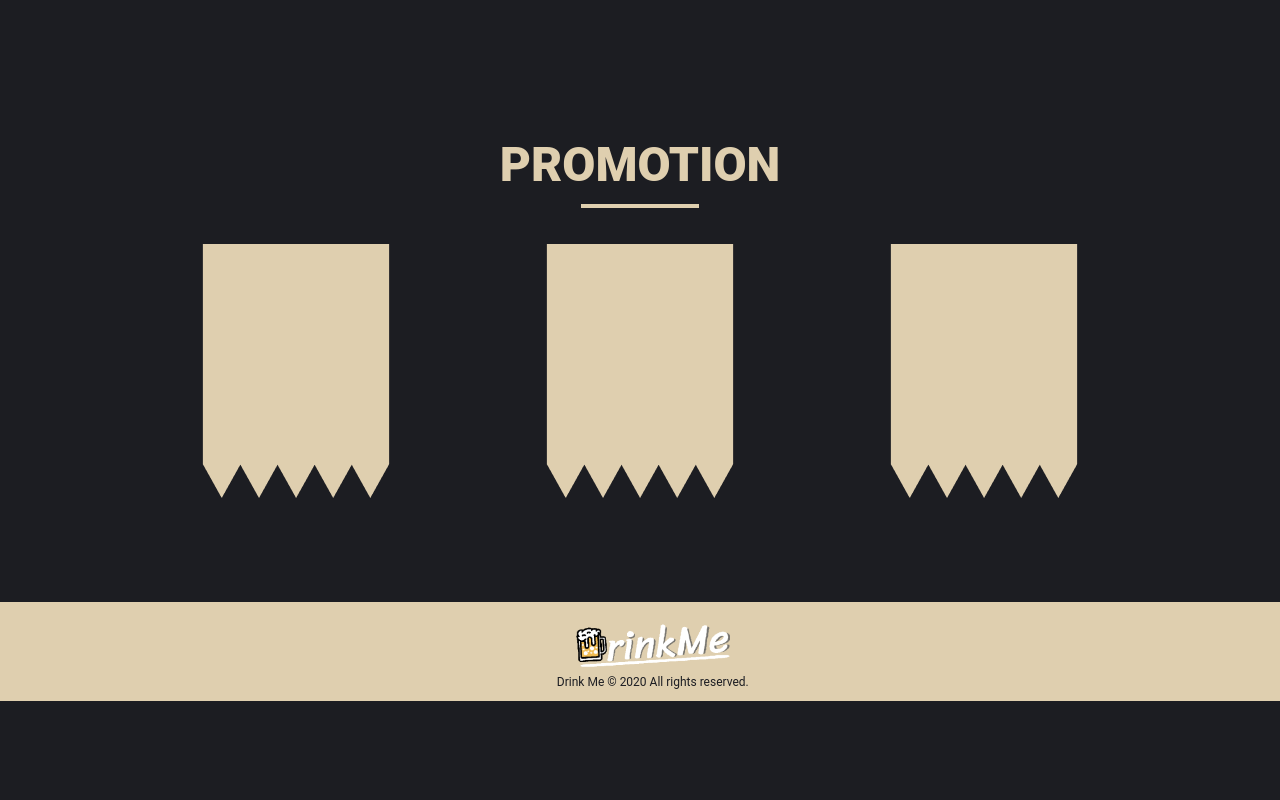
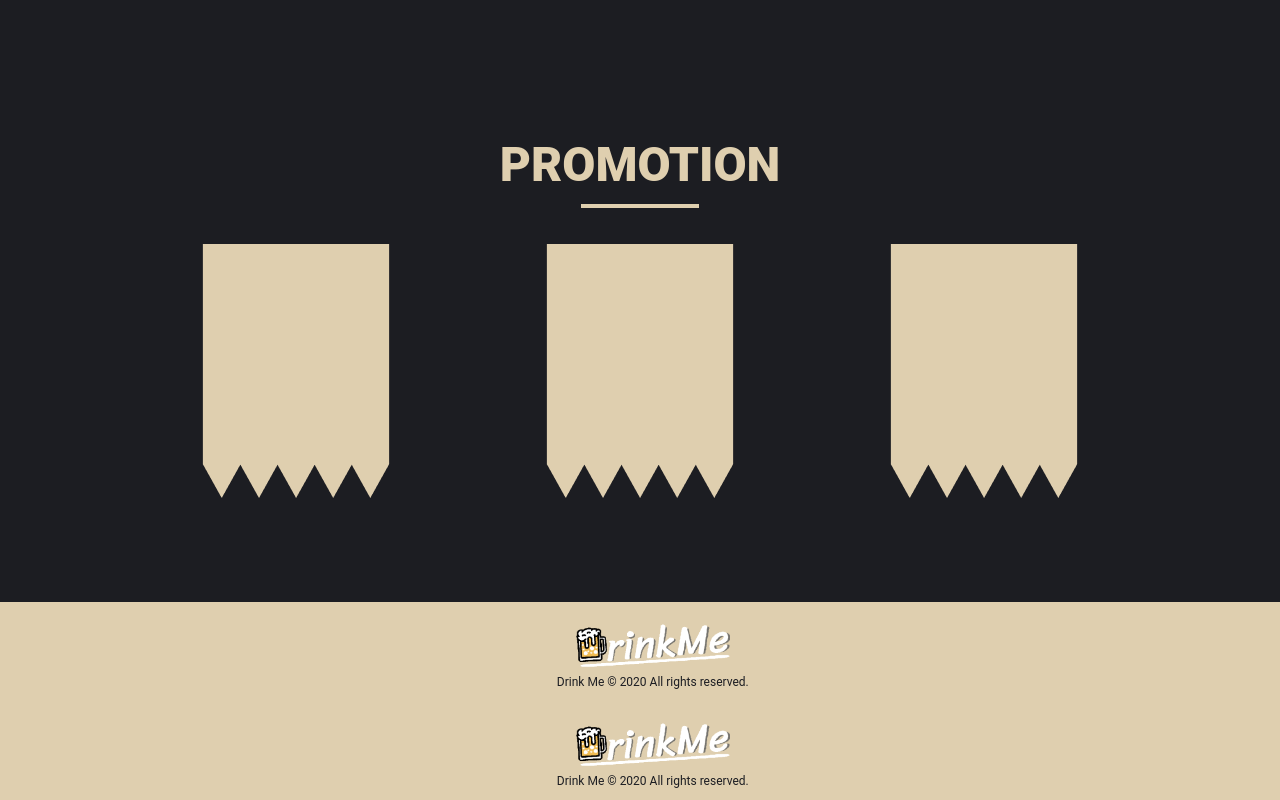
Before and after one commit to sahatsawat1/Drink-Me-react, a React (Create React App) app: page / in a window 1280 px wide. Shown: the part 1638-2438 px from the top of the page. Before the commit the page ends 2339 px from the top, so only its background shows below. Built offline with nearby package versions, Linux system fonts and the light colour scheme.

Commit message:
Add Footer Component

```diff
--- a/src/App.js
+++ b/src/App.js
@@ -4,6 +4,7 @@ import routes from './config/routes'
 import withHelmet from './utils/withHelmet'
 import GlobalStyle from './components/GlobalStyle'
 import Navbar from './components/Navbar'
+import Footer from './components/Footer/index'
 
 function App () {
   return (
@@ -17,6 +18,7 @@ function App () {
               <Route key={routeKey} {...routes[routeKey]} />
             ))}
           </Switch>
+          <Footer />
         </Suspense>
       </Router>
     </>
```
